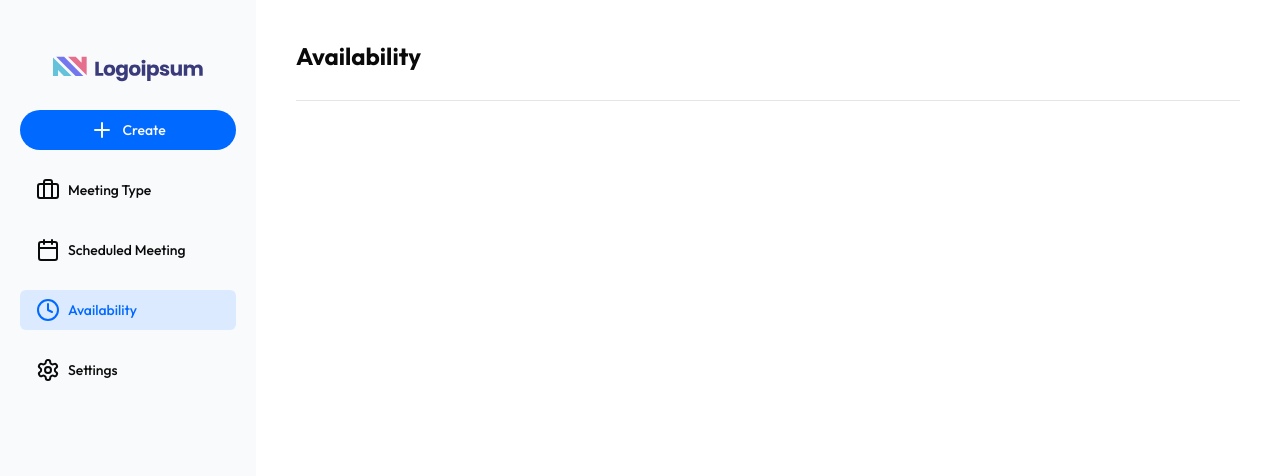
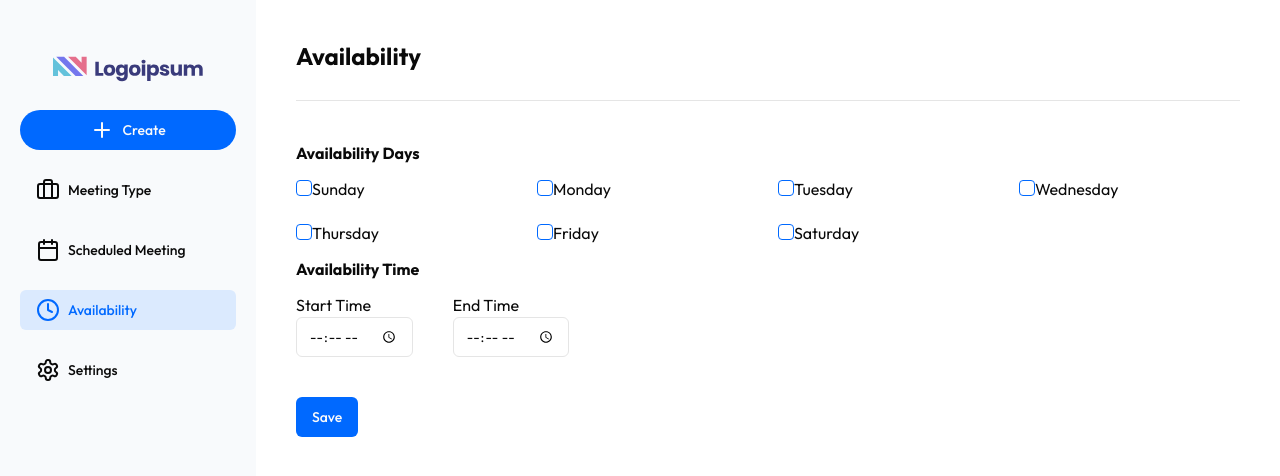
Before and after one commit to Anandu-Vijayan/Meeting-Manageing-App, a Next.js app: page /dashboard/availability in a window 1280 px wide. Shown: the top 476 px of the page. Built offline with nearby package versions, Linux system fonts and the light colour scheme; no server answers.

Commit message:
Avilabilty time Working

```diff
--- a/app/(routes)/dashboard/availability/page.jsx
+++ b/app/(routes)/dashboard/availability/page.jsx
@@ -1,10 +1,42 @@
+import DaysList from "@/app/_utils/DaysList";
 import React from "react";
+import { Checkbox } from "@/components/ui/checkbox";
+import { Input } from "@/components/ui/input";
+import { Button } from "@/components/ui/button";
 
 function Availability() {
   return (
     <div className="p-10">
       <h2 className="font-bold text-2xl">Availability</h2>
       <hr className="my-7"></hr>
+      <div>
+        <h2 className="font-bold mt-10">Availability Days</h2>
+        <div className="grid grid-cols-2 md:grid-cols-4 gap-5 my-3">
+          {DaysList.map((item, index) => (
+            <div key={index}>
+              <h2>
+                <Checkbox />
+                {item.day}
+              </h2>
+            </div>
+          ))}
+        </div>
+      </div>
+      <div>
+        <h2 className="font-bold">Availability Time</h2>
+        <div className="flex gap-10">
+          <div className="mt-3">
+            <h2>Start Time</h2>
+            <Input type="time" />
+          </div>
+          <div className="mt-3">
+            <h2>End Time</h2>
+            <Input type="time" />
+          </div>
+        </div>
+      </div>
+
+      <Button className="mt-10">Save</Button>
     </div>
   );
 }
--- /dev/null
+++ b/app/_utils/DaysList.jsx
@@ -0,0 +1,23 @@
+export default[
+    {
+        day: 'Sunday',
+    },
+    {
+        day: 'Monday',
+    },
+    {
+        day: 'Tuesday',
+    },
+    {
+        day: 'Wednesday',
+    },
+    {
+        day: 'Thursday',
+    },
+    {
+        day: 'Friday',
+    },
+    {
+        day: 'Saturday',
+    },
+]
--- /dev/null
+++ b/components/ui/checkbox.jsx
@@ -0,0 +1,24 @@
+"use client"
+
+import * as React from "react"
+import * as CheckboxPrimitive from "@radix-ui/react-checkbox"
+import { Check } from "lucide-react"
+
+import { cn } from "@/lib/utils"
+
+const Checkbox = React.forwardRef(({ className, ...props }, ref) => (
+  <CheckboxPrimitive.Root
+    ref={ref}
+    className={cn(
+      "peer h-4 w-4 shrink-0 rounded-sm border border-primary ring-offset-background focus-visible:outline-none focus-visible:ring-2 focus-visible:ring-ring focus-visible:ring-offset-2 disabled:cursor-not-allowed disabled:opacity-50 data-[state=checked]:bg-primary data-[state=checked]:text-primary-foreground",
+      className
+    )}
+    {...props}>
+    <CheckboxPrimitive.Indicator className={cn("flex items-center justify-center text-current")}>
+      <Check className="h-4 w-4" />
+    </CheckboxPrimitive.Indicator>
+  </CheckboxPrimitive.Root>
+))
+Checkbox.displayName = CheckboxPrimitive.Root.displayName
+
+export { Checkbox }
--- a/package.json
+++ b/package.json
@@ -10,6 +10,7 @@
   },
   "dependencies": {
     "@kinde-oss/kinde-auth-nextjs": "^2.2.1",
+    "@radix-ui/react-checkbox": "^1.0.4",
     "@radix-ui/react-dropdown-menu": "^2.0.6",
     "@radix-ui/react-slot": "^1.0.2",
     "class-variance-authority": "^0.7.0",
```
Also changed, not shown: 1 other file (tests, documents, lock files or other folders).
